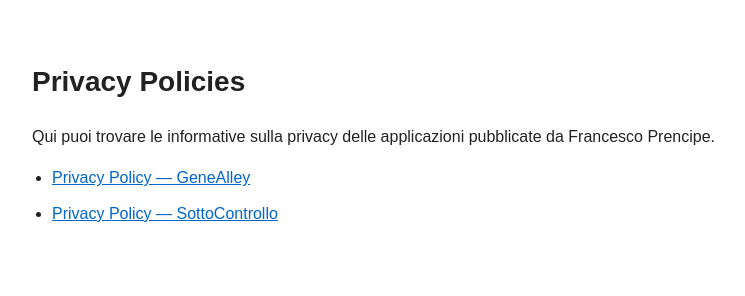
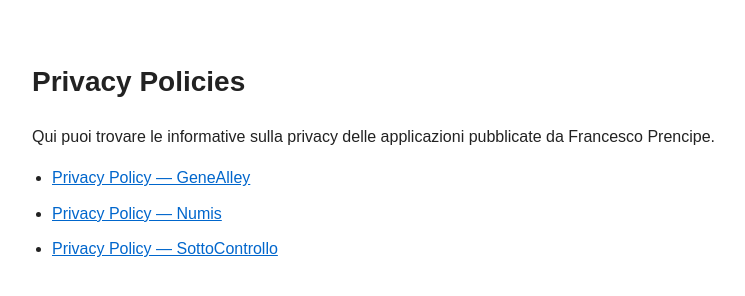
Before and after one commit to frapio/privacy-policies, a plain HTML site: page index.html in a window 1280 px wide. Shown: the whole page, without its empty margins (258-1003 px from the left). Drawn offline with Linux system fonts and the light colour scheme.

Commit message:
Add link to Privacy Policy for Numis

```diff
--- a/index.html
+++ b/index.html
@@ -27,6 +27,7 @@
 
 <ul>
   <li><a href="genealley/">Privacy Policy — GeneAlley</a></li>
+  <li><a href="numis/">Privacy Policy — Numis</a></li>
   <li><a href="sottocontrollo/">Privacy Policy — SottoControllo</a></li>
 </ul>
 
```
